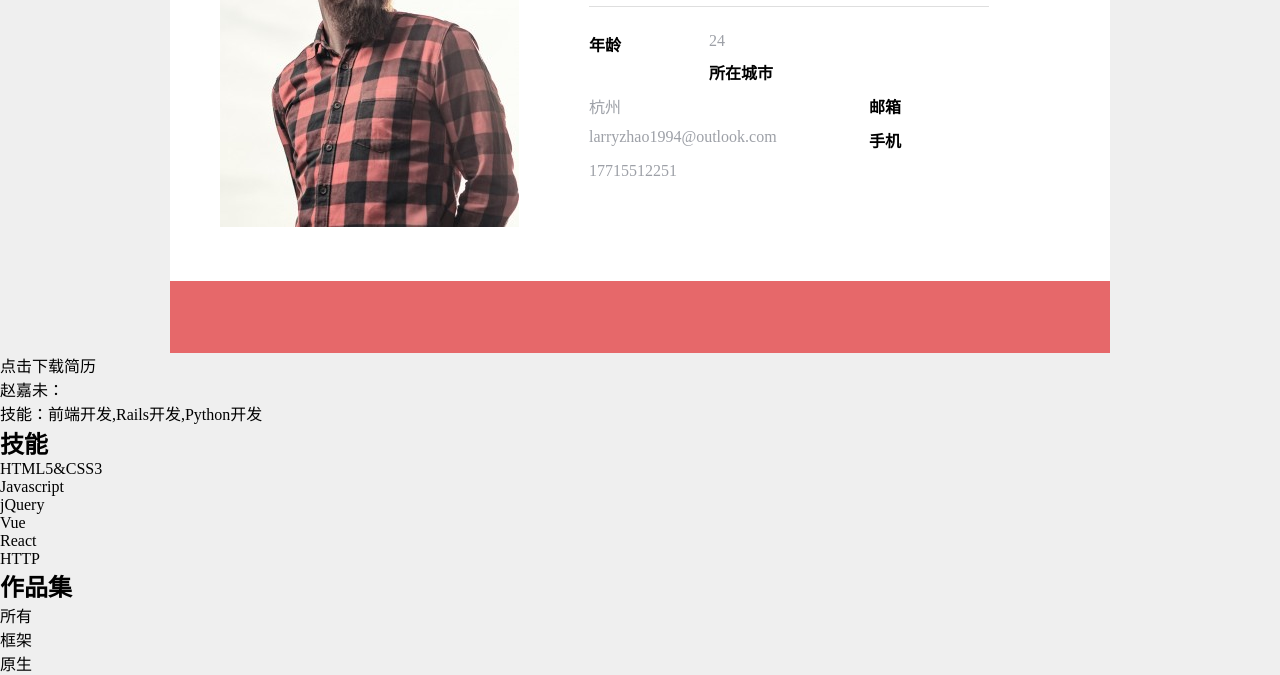
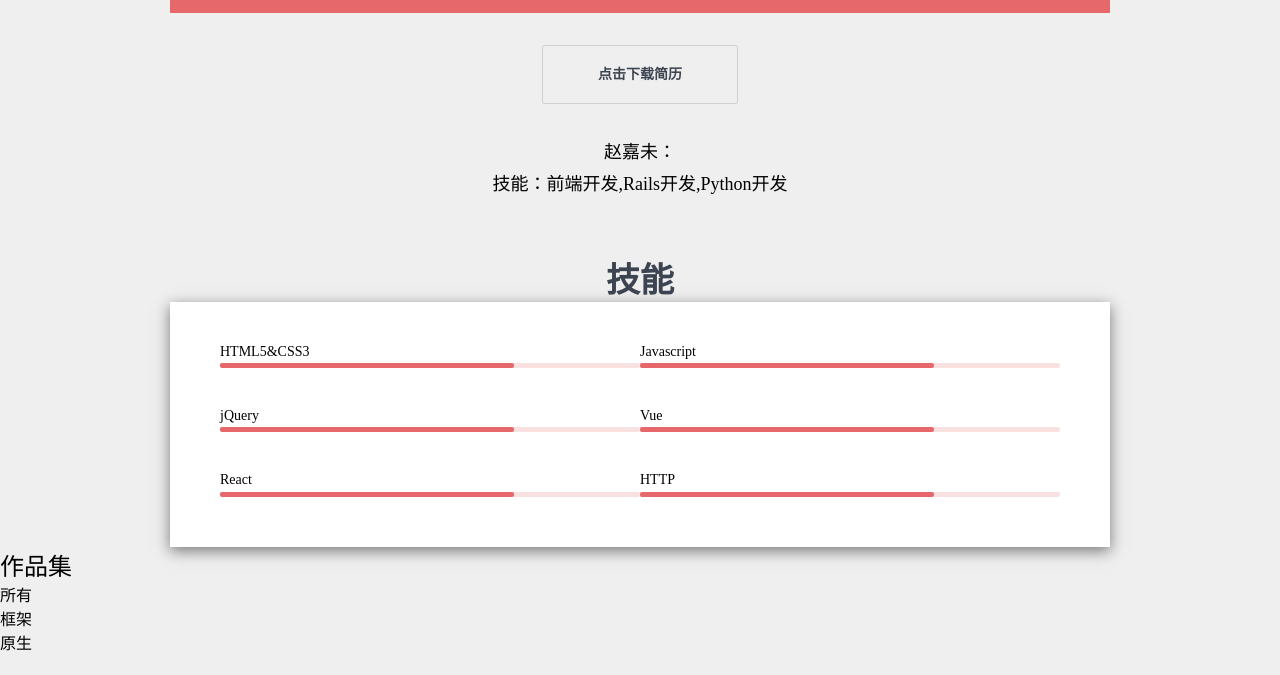
Before and after one commit to LarryKameZhao/Resume, a plain HTML site: page index.html in a window 1280 px wide. Shown: the part 685-1360 px from the top of the page. After the commit the page ends 1339 px from the top, so only its background shows below. Drawn offline with Linux system fonts and the light colour scheme.

Commit message:
update resume

```diff
--- a/index.html
+++ b/index.html
@@ -87,22 +87,74 @@
 		</footer>
 
 	</div>
-		<a href="#" class="button">点击下载简历</a>
-		<p>
+	<p style="text-align: center" class="resumeWrapper">
+		<a href="./resume1.doc" class="downloadResume" target="_blank" download>点击下载简历</a>
+	</p>
+
+		<p class="selfIntroduction">
 		赵嘉未：
 		<br>
 		技能：前端开发,Rails开发,Python开发
 	</p>
 	</main>
-	<section>
+
+
+	<section class="skills">
 		<h2>技能</h2>
-		<ol>
-			<li>HTML5&amp;CSS3</li>
-			<li>Javascript</li>
-			<li>jQuery</li>
-			<li>Vue</li>
-			<li>React</li>
-			<li>HTTP</li>
+		<ol class="clearFix">
+			<li>
+				<h3>HTML5&amp;CSS3</h3>
+				<div class="progressBar">
+					<div class="progress">
+
+					</div>
+				</div>
+			</li>
+
+			<li>
+				<h3>Javascript</h3>
+				<div class="progressBar">
+					<div class="progress">
+
+					</div>
+				</div>
+			</li>
+
+			<li>
+				<h3>jQuery</h3>
+				<div class="progressBar">
+					<div class="progress">
+
+					</div>
+				</div>
+			</li>
+
+			<li>
+				<h3>Vue</h3>
+				<div class="progressBar">
+					<div class="progress">
+
+					</div>
+				</div>
+			</li>
+
+			<li>
+				<h3>React</h3>
+				<div class="progressBar">
+					<div class="progress">
+
+					</div>
+				</div>
+			</li>
+
+			<li>
+				<h3>HTTP</h3>
+				<div class="progressBar">
+					<div class="progress">
+
+					</div>
+				</div>
+			</li>
 		</ol>
 	</section>
 
--- a/resume.css
+++ b/resume.css
@@ -13,6 +13,16 @@ a
 	margin: 0;
 	padding: 0;
 }
+h1,h2,h3,h4,h5,h6
+{
+	font-weight:normal;
+}
+
+ul,ol
+{
+	list-style: none;
+}
+
 hr
 {
 	height: 0;
@@ -110,8 +120,12 @@ hr
 	margin-left: auto;
 	margin-right: auto;
 	background-color: #FFFFFF;
+	transition: box-shadow 0.3s;
 }
-
+.userCard:hover
+{
+	box-shadow: 0px 1px 5px 0px rgba(0,0,0,0.5);
+}
 .userCard .welcome
 {
 	background: #E6686A;
@@ -202,3 +216,98 @@ hr
 {
 	background: #CF5D5F;
 }
+
+body>main{
+	margin-top: -340px;
+
+}
+
+
+body>main .downloadResume
+{
+	font-size: 14px;
+	line-height: 15px;
+	padding: 21px 55px;
+	border: 1px solid #CDCFD1;
+	display: inline-block;
+	background: #EFEFEF;
+	border-radius: 2px;
+	color: #3d4451;
+	font-weight: bold;
+	margin: 32px 0;
+	transition: box-shadow 0.3s;
+
+}
+body>main .downloadResume:hover
+{
+	box-shadow: 0px 4px 14px 0px rgba(0,0,0,0.5);
+}
+
+body>main .resumeWrapper
+{
+	text-align: center;
+}
+
+.selfIntroduction
+{
+	max-width: 940px;
+	margin-left: auto;
+	margin-right: auto;
+	text-align: center;
+	font-family: kai;
+	line-height: 1.8;
+	font-size: 18px;
+}
+
+section.skills
+{
+	max-width: 940px;
+	margin-left: auto;
+	margin-right: auto;
+	margin-top: 60px;
+}
+
+section.skills>h2
+{
+	text-align: center;
+	color: #3d4451;
+	font-size: 34px;
+	line-height: 1.2;
+	font-weight: 600;
+}
+
+section.skills h3
+{
+	font-size: 14px;
+	line-height: 1.1;
+	padding-right: 40px;
+}
+
+.skills >ol
+{
+	background: white;
+	box-shadow: 0px 4px 14px 0px rgba(0,0,0,0.5);
+	padding: 42px 50px 10px;
+}
+
+section.skills>ol>li
+{
+	float: left;
+	width: 50%;
+}
+
+section.skills  .progressBar
+{
+	height: 5px;
+	background: #FAE1E1;
+	border-radius: 2px;
+	margin: 4px 0 40px;
+
+}
+section.skills .progressBar .progress
+{
+	height: 100%;
+	width: 70%;
+	background: #E6686A;
+	border-radius: 2px;
+}
```
